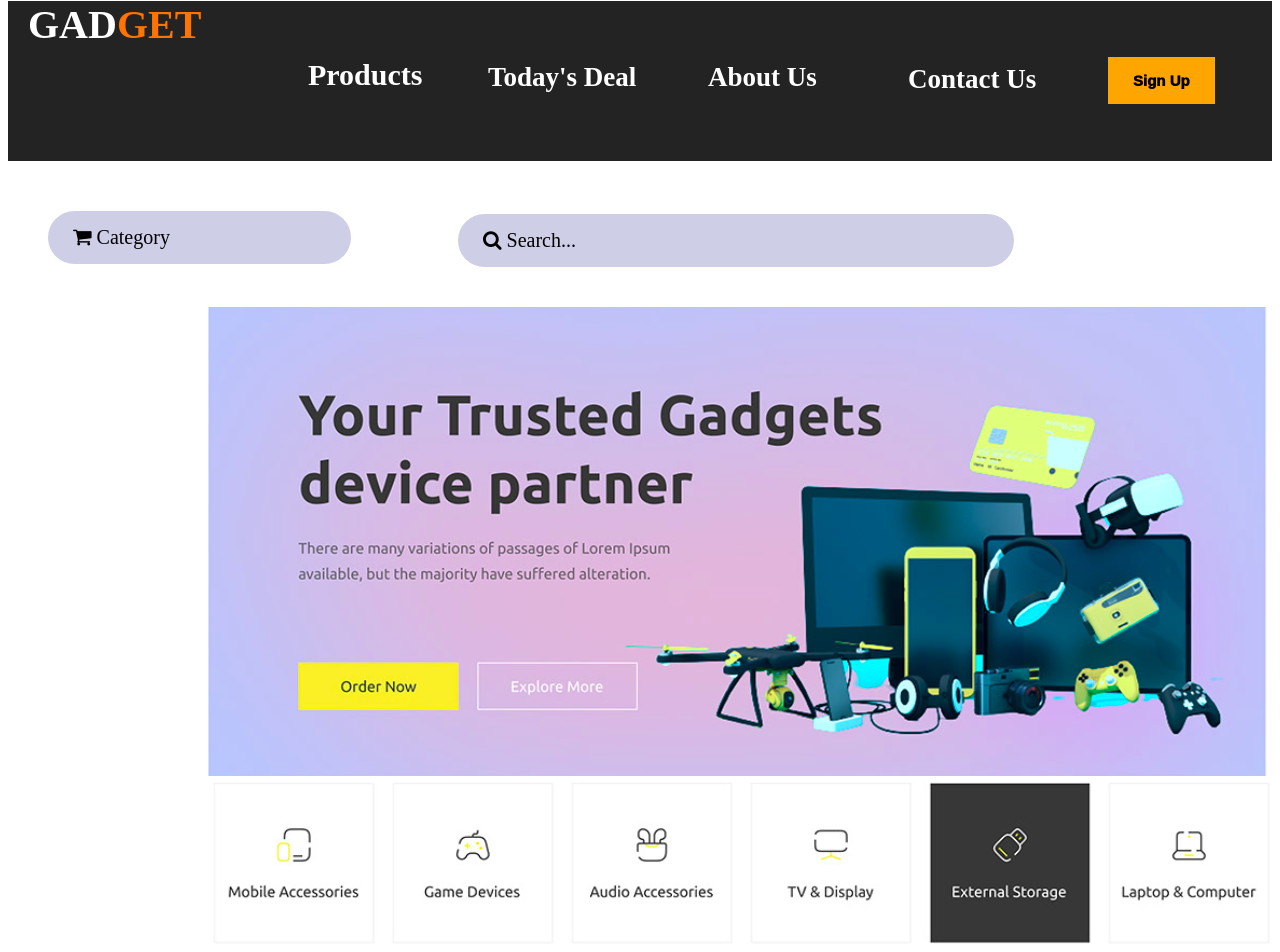
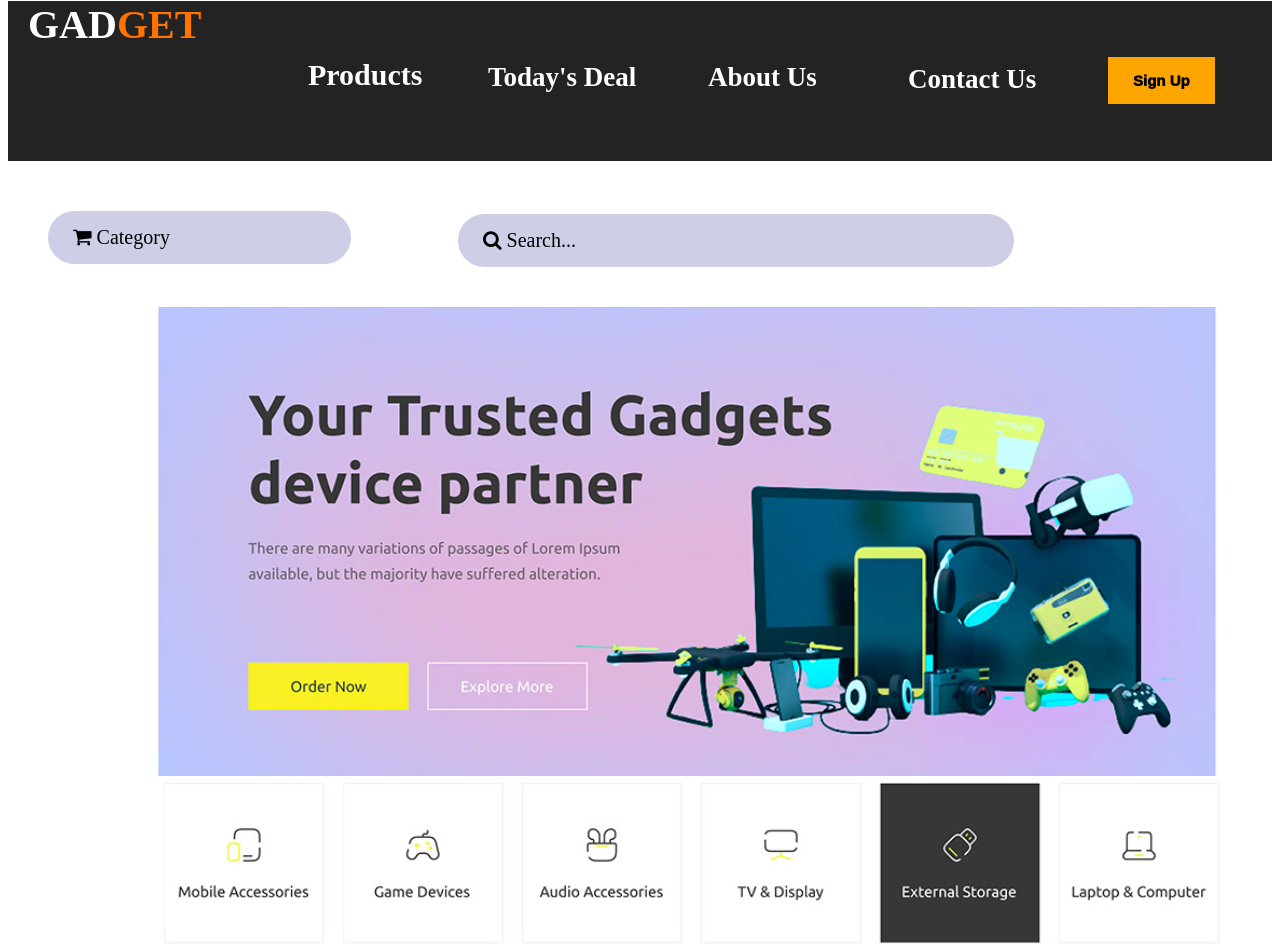
Before and after one commit to kivuvarosekivuvan/REST_API_Assignment_js, a plain HTML site: page index.html in a window 1280 px wide. Shown: the top 952 px of the page. Drawn offline with nearby package versions, Linux system fonts and the light colour scheme; no server answers.

Commit message:
resizing images

```diff
--- a/style.css
+++ b/style.css
@@ -79,10 +79,10 @@
 
 }
 .pic1{
-    margin-left: 200px;margin-top: 20px;
+    margin-left: 150px;margin-top: 20px;
 }
 .pic2{
-    margin-left: 200px;
+    margin-left: 150px;
 }
 #pic3{
 margin-left: 200px;
@@ -100,7 +100,7 @@ margin-left: 200px;
     border-radius: 60px;
     margin-bottom: 4%;
     text-align: center;
-    width: 30%;height: 95vh;
+    width: 30%;height: 100vh;
     background-color: rgb(251, 253, 255);
 
 }
```
